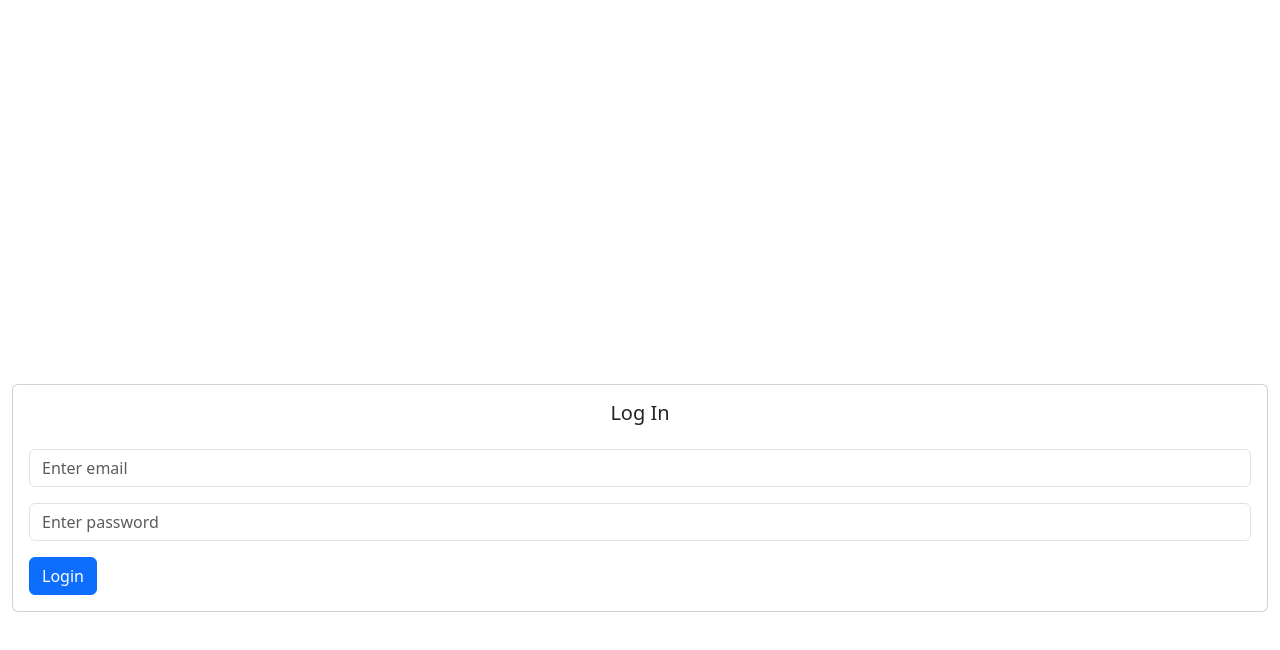
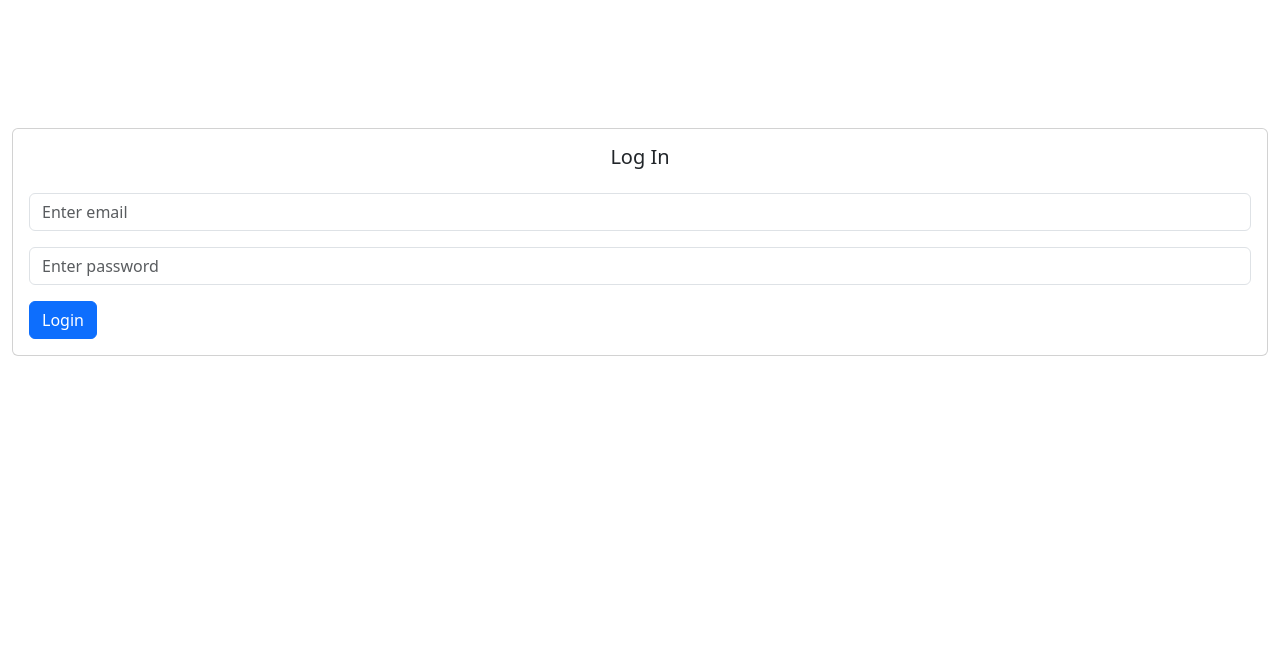
Before and after one commit to itsmesreejithn/react--routers, a React (Vite) app: page /login in a window 1280 px wide. Shown: the top 650 px of the page. Built offline with nearby package versions, Linux system fonts and the light colour scheme.

Commit message:
small css change in log in page

```diff
--- a/src/App.css
+++ b/src/App.css
@@ -30,5 +30,5 @@
 }
 
 .login-container {
-  margin-top: 30%;
+  margin-top: 10%;
 }
```
